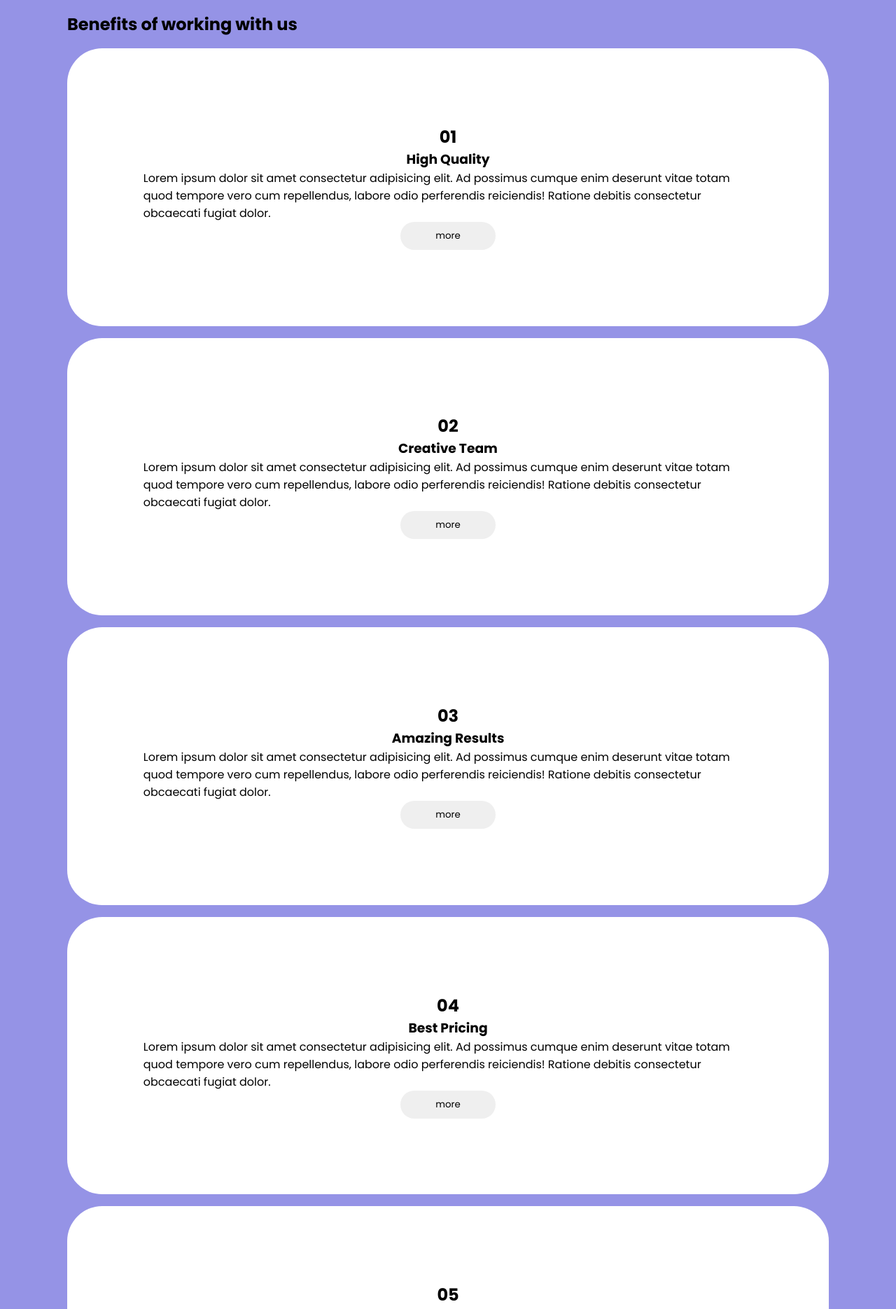
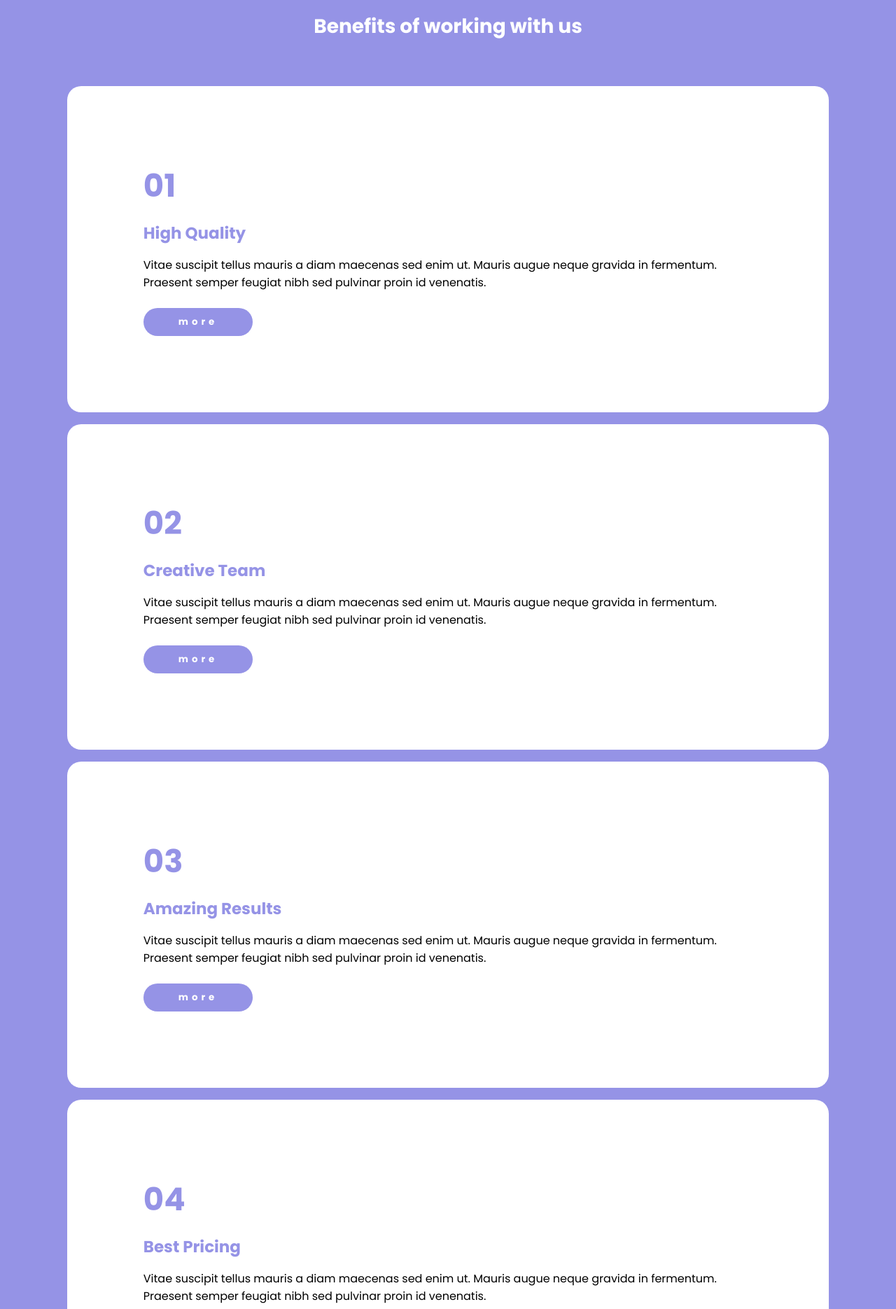
Before and after one commit to adricosmicfox/htmlcss-responsive-layout, a plain HTML site: page index.html in a window 1280 px wide. Shown: the part 9240-11110 px from the top of the page at 70% size. Drawn offline with Linux system fonts and the light colour scheme.

Commit message:
corrected white cards in lilac section

```diff
--- a/css/style.css
+++ b/css/style.css
@@ -213,7 +213,46 @@ nav>img {
 
 
 /******** second middle lilac section  *********/
+#benefits {
+    color: white;
+    text-align: center;
+    font-size: 28px;
+    margin-bottom: 4rem;
+}
 
+.numbered-card {
+    border-radius: 20px;
+}
+
+.numbered-card>h2 {
+    color: #9593E6;
+    font-size: 45px;
+    margin-left: 0;
+    margin-bottom: 1rem;
+}
+
+.numbered-card>h3 {
+    color: #9593E6;
+    margin-left: 0;
+    margin-bottom: 1rem;
+    font-size: 23px;
+}
+
+.numbered-card>p {
+    margin-bottom: 1.5rem;
+    line-height: 25px;
+}
+
+.lilac-button {
+    margin-left: 0;
+    background-color: #9593E6;
+    color: white;
+    font-weight: 600;
+    letter-spacing: 5px;
+}
+
+
+/******** second middle white section  *********/
 
 
 
--- a/index.html
+++ b/index.html
@@ -149,59 +149,53 @@
     <!-- second middle lilac section -->
     <div class="lilac-background">
         <div class="central-margin">
-            <h2>Benefits of working with us</h2>
-            <div class="white-card card">
+            <h2 id="benefits">Benefits of working with us</h2>
+            <div class="white-card card numbered-card">
                 <h2>01</h2>
                 <h3>High Quality</h3>
-                <p>Lorem ipsum dolor sit amet consectetur adipisicing elit. Ad possimus cumque enim deserunt vitae totam
-                    quod tempore vero cum repellendus, labore odio perferendis reiciendis! Ratione debitis consectetur
-                    obcaecati fugiat dolor.</p>
-                <button>more</button>
+                <p>Vitae suscipit tellus mauris a diam maecenas sed enim ut. Mauris augue neque gravida in fermentum.
+                    Praesent semper feugiat nibh sed pulvinar proin id venenatis.</p>
+                <button class="lilac-button">more</button>
             </div>
 
-            <div class="white-card card">
+            <div class="white-card card numbered-card">
                 <h2>02</h2>
                 <h3>Creative Team</h3>
-                <p>Lorem ipsum dolor sit amet consectetur adipisicing elit. Ad possimus cumque enim deserunt vitae totam
-                    quod tempore vero cum repellendus, labore odio perferendis reiciendis! Ratione debitis consectetur
-                    obcaecati fugiat dolor.</p>
-                <button>more</button>
+                <p>Vitae suscipit tellus mauris a diam maecenas sed enim ut. Mauris augue neque gravida in fermentum.
+                    Praesent semper feugiat nibh sed pulvinar proin id venenatis.</p>
+                <button class="lilac-button">more</button>
             </div>
 
-            <div class="white-card card">
+            <div class=" white-card card numbered-card">
                 <h2>03</h2>
                 <h3>Amazing Results</h3>
-                <p>Lorem ipsum dolor sit amet consectetur adipisicing elit. Ad possimus cumque enim deserunt vitae totam
-                    quod tempore vero cum repellendus, labore odio perferendis reiciendis! Ratione debitis consectetur
-                    obcaecati fugiat dolor.</p>
-                <button>more</button>
+                <p>Vitae suscipit tellus mauris a diam maecenas sed enim ut. Mauris augue neque gravida in fermentum.
+                    Praesent semper feugiat nibh sed pulvinar proin id venenatis.</p>
+                <button class="lilac-button">more</button>
             </div>
 
-            <div class="white-card card">
+            <div class="white-card card numbered-card">
                 <h2>04</h2>
                 <h3>Best Pricing</h3>
-                <p>Lorem ipsum dolor sit amet consectetur adipisicing elit. Ad possimus cumque enim deserunt vitae totam
-                    quod tempore vero cum repellendus, labore odio perferendis reiciendis! Ratione debitis consectetur
-                    obcaecati fugiat dolor.</p>
-                <button>more</button>
+                <p>Vitae suscipit tellus mauris a diam maecenas sed enim ut. Mauris augue neque gravida in fermentum.
+                    Praesent semper feugiat nibh sed pulvinar proin id venenatis.</p>
+                <button class="lilac-button">more</button>
             </div>
 
-            <div class="white-card card">
+            <div class=" white-card card numbered-card">
                 <h2>05</h2>
                 <h3>Innovations</h3>
-                <p>Lorem ipsum dolor sit amet consectetur adipisicing elit. Ad possimus cumque enim deserunt vitae totam
-                    quod tempore vero cum repellendus, labore odio perferendis reiciendis! Ratione debitis consectetur
-                    obcaecati fugiat dolor.</p>
-                <button>more</button>
+                <p>Vitae suscipit tellus mauris a diam maecenas sed enim ut. Mauris augue neque gravida in fermentum.
+                    Praesent semper feugiat nibh sed pulvinar proin id venenatis.</p>
+                <button class="lilac-button">more</button>
             </div>
 
-            <div class="white-card card">
+            <div class="white-card card numbered-card">
                 <h2>06</h2>
                 <h3>24/7 Support</h3>
-                <p>Lorem ipsum dolor sit amet consectetur adipisicing elit. Ad possimus cumque enim deserunt vitae totam
-                    quod tempore vero cum repellendus, labore odio perferendis reiciendis! Ratione debitis consectetur
-                    obcaecati fugiat dolor.</p>
-                <button>more</button>
+                <p>Vitae suscipit tellus mauris a diam maecenas sed enim ut. Mauris augue neque gravida in fermentum.
+                    Praesent semper feugiat nibh sed pulvinar proin id venenatis.</p>
+                <button class="lilac-button">more</button>
             </div>
 
         </div>
@@ -209,22 +203,29 @@
     </div>
 
     <!-- second middle white section -->
-    <div class="central-margin">
+    <div class=" central-margin">
         <div>
             <h2>About Us</h2>
 
-            <p>Lorem ipsum dolor sit amet consectetur adipisicing elit. Distinctio ipsa vero ad reiciendis accusantium
-                obcaecati impedit necessitatibus consequatur commodi nesciunt beatae, facilis odit nam, sint doloribus
+            <p>Lorem ipsum dolor sit amet consectetur adipisicing elit. Distinctio ipsa vero ad reiciendis
+                accusantium
+                obcaecati impedit necessitatibus consequatur commodi nesciunt beatae, facilis odit nam, sint
+                doloribus
                 est,
                 sequi molestiae eius! Lorem, ipsum dolor sit amet consectetur adipisicing elit. Eligendi autem
                 perferendis
-                itaque iste vel accusamus illo consequuntur blanditiis nulla ratione odio delectus porro explicabo sit,
+                itaque iste vel accusamus illo consequuntur blanditiis nulla ratione odio delectus porro
+                explicabo sit,
                 asperiores libero repudiandae nesciunt tempora?</p>
-            <p>Lorem ipsum dolor sit amet, consectetur adipisicing elit. Vel enim eius, asperiores, eligendi obcaecati
-                molestiae vitae maiores quibusdam, soluta consequuntur explicabo modi quas dolore magnam error animi
+            <p>Lorem ipsum dolor sit amet, consectetur adipisicing elit. Vel enim eius, asperiores, eligendi
+                obcaecati
+                molestiae vitae maiores quibusdam, soluta consequuntur explicabo modi quas dolore magnam error
+                animi
                 harum
-                reprehenderit eum? Lorem ipsum dolor sit amet, consectetur adipisicing elit. Doloremque obcaecati illo
-                provident perferendis qui molestias odit exercitationem cum deserunt asperiores aliquam soluta laborum
+                reprehenderit eum? Lorem ipsum dolor sit amet, consectetur adipisicing elit. Doloremque
+                obcaecati illo
+                provident perferendis qui molestias odit exercitationem cum deserunt asperiores aliquam soluta
+                laborum
                 sed,
                 atque saepe sequi dignissimos nemo maiores.</p>
 
@@ -241,7 +242,8 @@
             <h3>GET STARTED</h3>
             <h2>Simple, Transparent pricing</h2>
             <h1>It's Free!</h1>
-            <p>We're still in beta and we will be for awhile. As we add more functionality, we'll look into other plans
+            <p>We're still in beta and we will be for awhile. As we add more functionality, we'll look into
+                other plans
                 with
                 more controls.</p>
             <button>Get Started</button>
@@ -250,8 +252,10 @@
     </div>
 
     <footer>
-        <p>Lorem, ipsum dolor sit amet consectetur adipisicing elit. Natus, distinctio obcaecati esse neque quibusdam
-            reprehenderit quia, quisquam ullam officia, incidunt hic suscipit laboriosam? Aspernatur tempora ipsum
+        <p>Lorem, ipsum dolor sit amet consectetur adipisicing elit. Natus, distinctio obcaecati esse neque
+            quibusdam
+            reprehenderit quia, quisquam ullam officia, incidunt hic suscipit laboriosam? Aspernatur tempora
+            ipsum
             sapiente possimus ex laudantium.</p>
 
         <p>Lorem Ipsum scelerisque mauris pellentesque</p>
```
